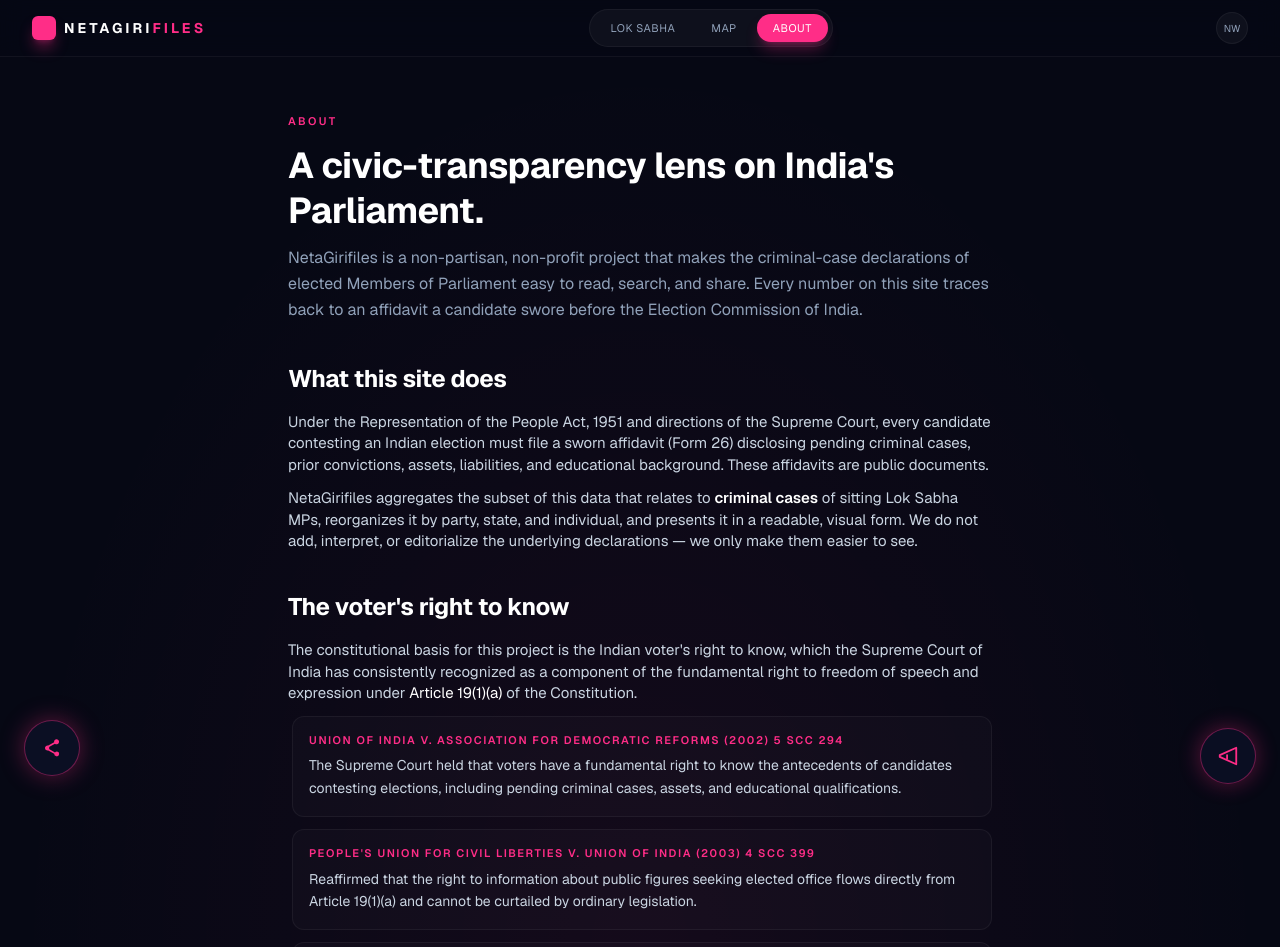
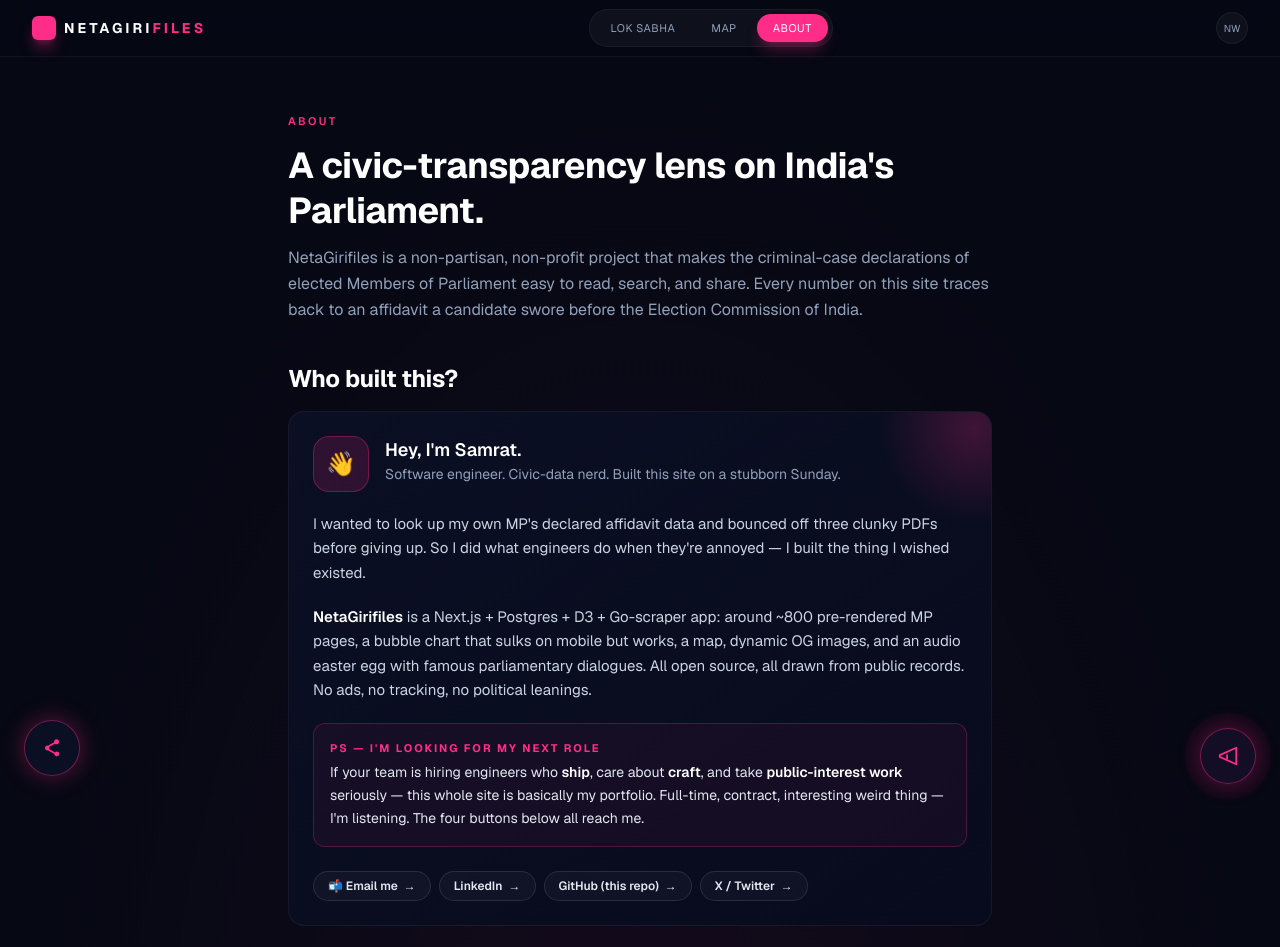
Before and after one commit to 0xSamrat/netagiri-files, a Next.js app in the folder web/: page /about in a window 1280 px wide. Shown: the top 947 px of the page. Built offline with nearby package versions, Linux system fonts and the light colour scheme; no server answers.

Commit message:
about section fixed

```diff
--- a/web/src/app/about/page.tsx
+++ b/web/src/app/about/page.tsx
@@ -24,6 +24,84 @@ export default function AboutPage() {
           affidavit a candidate swore before the Election Commission of India.
         </p>
       </header>
+
+      <section id="builder" className="space-y-4 scroll-mt-20">
+        <h2 className="text-xl sm:text-2xl font-bold text-white">
+          Who built this?
+        </h2>
+        <div className="relative overflow-hidden rounded-2xl border border-white/5 bg-gradient-to-br from-[#0b0f23] to-[#080b1d] p-5 sm:p-6 space-y-5 text-[15px] leading-relaxed">
+          <div
+            className="pointer-events-none absolute -top-20 -right-20 h-48 w-48 rounded-full"
+            style={{
+              background:
+                "radial-gradient(circle, rgba(255,45,135,0.22) 0%, rgba(255,45,135,0) 70%)",
+            }}
+          />
+
+          <div className="relative flex items-start gap-4">
+            <div className="hidden sm:flex h-14 w-14 rounded-2xl bg-[#ff2d87]/15 border border-[#ff2d87]/30 items-center justify-center text-2xl shrink-0">
+              👋
+            </div>
+            <div>
+              <p className="text-white font-semibold text-lg">
+                Hey, I&apos;m Samrat.
+              </p>
+              <p className="text-slate-400 text-sm">
+                Software engineer. Civic-data nerd. Built this site on a
+                stubborn Sunday.
+              </p>
+            </div>
+          </div>
+
+          <p className="relative">
+            I wanted to look up my own MP&apos;s declared affidavit data and
+            bounced off three clunky PDFs before giving up. So I did what
+            engineers do when they&apos;re annoyed — I built the thing I
+            wished existed.
+          </p>
+
+          <p className="relative">
+            <span className="text-white font-semibold">NetaGirifiles</span> is
+            a Next.js + Postgres + D3 + Go-scraper app: around ~800
+            pre-rendered MP pages, a bubble chart that sulks on mobile but
+            works, a map, dynamic OG images, and an audio easter egg with
+            famous parliamentary dialogues. All open source, all drawn from
+            public records. No ads, no tracking, no political leanings.
+          </p>
+
+          <div className="relative rounded-xl border border-[#ff2d87]/25 bg-[#ff2d87]/5 p-4">
+            <div className="text-[11px] uppercase tracking-[0.18em] text-[#ff2d87] font-bold mb-1">
+              PS — I&apos;m looking for my next role
+            </div>
+            <p className="text-slate-200 text-[14px]">
+              If your team is hiring engineers who{" "}
+              <span className="text-white font-semibold">ship</span>, care
+              about <span className="text-white font-semibold">craft</span>,
+              and take{" "}
+              <span className="text-white font-semibold">public-interest work</span>{" "}
+              seriously — this whole site is basically my portfolio. Full-time,
+              contract, interesting weird thing — I&apos;m listening. The four
+              buttons below all reach me.
+            </p>
+          </div>
+
+          <div className="relative flex flex-wrap gap-2 pt-1">
+            <BuilderLink
+              href="mailto:samrat.mukherjee2022@gmail.com"
+              label="📬 Email me"
+            />
+            <BuilderLink
+              href="https://www.linkedin.com/in/samrat-mukherjee00/"
+              label="LinkedIn"
+            />
+            <BuilderLink
+              href="https://github.com/0xSamrat/netagiri-files"
+              label="GitHub (this repo)"
+            />
+            <BuilderLink href="https://x.com/0x_samrat" label="X / Twitter" />
+          </div>
+        </div>
+      </section>
 
       <Section title="What this site does">
         <p>
@@ -218,6 +296,20 @@ function Section({
   );
 }
 
+function BuilderLink({ href, label }: { href: string; label: string }) {
+  const external = href.startsWith("http");
+  return (
+    <a
+      href={href}
+      {...(external ? { target: "_blank", rel: "noopener noreferrer" } : {})}
+      className="inline-flex items-center gap-1.5 rounded-full border border-white/10 bg-white/[0.03] text-slate-200 text-xs font-semibold px-3.5 py-1.5 hover:text-white hover:border-[#ff2d87]/40 hover:bg-[#ff2d87]/10 transition-colors"
+    >
+      {label}
+      <span aria-hidden>→</span>
+    </a>
+  );
+}
+
 function Case({ cite, body }: { cite: string; body: string }) {
   return (
     <li className="rounded-xl border border-white/5 bg-white/[0.02] p-4">
--- a/web/src/components/layout/Footer.tsx
+++ b/web/src/components/layout/Footer.tsx
@@ -1,4 +1,44 @@
 import Link from "next/link";
+import { LinkedInIcon, XIcon } from "@/components/ui/ShareIcons";
+
+function GitHubIcon() {
+  return (
+    <svg width={16} height={16} viewBox="0 0 24 24" fill="currentColor">
+      <path d="M12 .5a11.5 11.5 0 00-3.64 22.41c.58.1.79-.25.79-.56v-2c-3.2.7-3.88-1.37-3.88-1.37-.53-1.34-1.3-1.7-1.3-1.7-1.06-.72.08-.7.08-.7 1.17.08 1.78 1.2 1.78 1.2 1.04 1.78 2.73 1.27 3.4.97.1-.75.4-1.27.74-1.56-2.56-.29-5.25-1.28-5.25-5.7 0-1.26.45-2.3 1.18-3.1-.12-.29-.51-1.47.11-3.07 0 0 .97-.31 3.18 1.18a11 11 0 015.78 0c2.2-1.5 3.17-1.18 3.17-1.18.63 1.6.24 2.78.12 3.07.74.8 1.18 1.84 1.18 3.1 0 4.44-2.7 5.4-5.27 5.69.41.36.78 1.06.78 2.14v3.17c0 .31.2.67.8.56A11.5 11.5 0 0012 .5z" />
+    </svg>
+  );
+}
+
+function MailIcon() {
+  return (
+    <svg width={16} height={16} viewBox="0 0 24 24" fill="currentColor">
+      <path d="M2 4h20a2 2 0 012 2v12a2 2 0 01-2 2H2a2 2 0 01-2-2V6a2 2 0 012-2zm10 8.5L22 6H2l10 6.5zM2 8.2V18h20V8.2l-10 6.5L2 8.2z" />
+    </svg>
+  );
+}
+
+function SocialIcon({
+  href,
+  label,
+  children,
+}: {
+  href: string;
+  label: string;
+  children: React.ReactNode;
+}) {
+  const external = href.startsWith("http");
+  return (
+    <a
+      href={href}
+      {...(external ? { target: "_blank", rel: "noopener noreferrer" } : {})}
+      aria-label={label}
+      title={label}
+      className="inline-flex h-8 w-8 items-center justify-center rounded-full border border-white/5 text-slate-500 hover:text-[#ff2d87] hover:border-[#ff2d87]/40 hover:bg-[#ff2d87]/10 transition-all"
+    >
+      {children}
+    </a>
+  );
+}
 
 export function Footer() {
   return (
@@ -24,7 +64,16 @@ export function Footer() {
           (Association for Democratic Reforms).
         </div>
         <div className="flex flex-wrap items-center justify-between gap-4 text-xs text-slate-500">
-          <span>© {new Date().getFullYear()} NetaGirifiles</span>
+          <span>
+            © {new Date().getFullYear()} NetaGirifiles · built by{" "}
+            <Link
+              href="/about#builder"
+              className="text-slate-300 hover:text-[#ff2d87] transition-colors"
+            >
+              Samrat
+            </Link>
+          </span>
+          <div className="flex items-center gap-4">
             <nav className="flex gap-4">
               <Link href="/about" className="hover:text-slate-300">
                 About
@@ -33,6 +82,30 @@ export function Footer() {
                 Disclaimer
               </Link>
             </nav>
+            <div className="flex items-center gap-1">
+              <SocialIcon
+                href="https://github.com/0xSamrat/netagiri-files"
+                label="GitHub repo"
+              >
+                <GitHubIcon />
+              </SocialIcon>
+              <SocialIcon
+                href="https://www.linkedin.com/in/samrat-mukherjee00/"
+                label="LinkedIn"
+              >
+                <LinkedInIcon />
+              </SocialIcon>
+              <SocialIcon href="https://x.com/0x_samrat" label="X">
+                <XIcon />
+              </SocialIcon>
+              <SocialIcon
+                href="mailto:samrat.mukherjee2022@gmail.com"
+                label="Email"
+              >
+                <MailIcon />
+              </SocialIcon>
+            </div>
+          </div>
         </div>
       </div>
     </footer>
```
Lines whose indentation alone changed are shown as unchanged.
